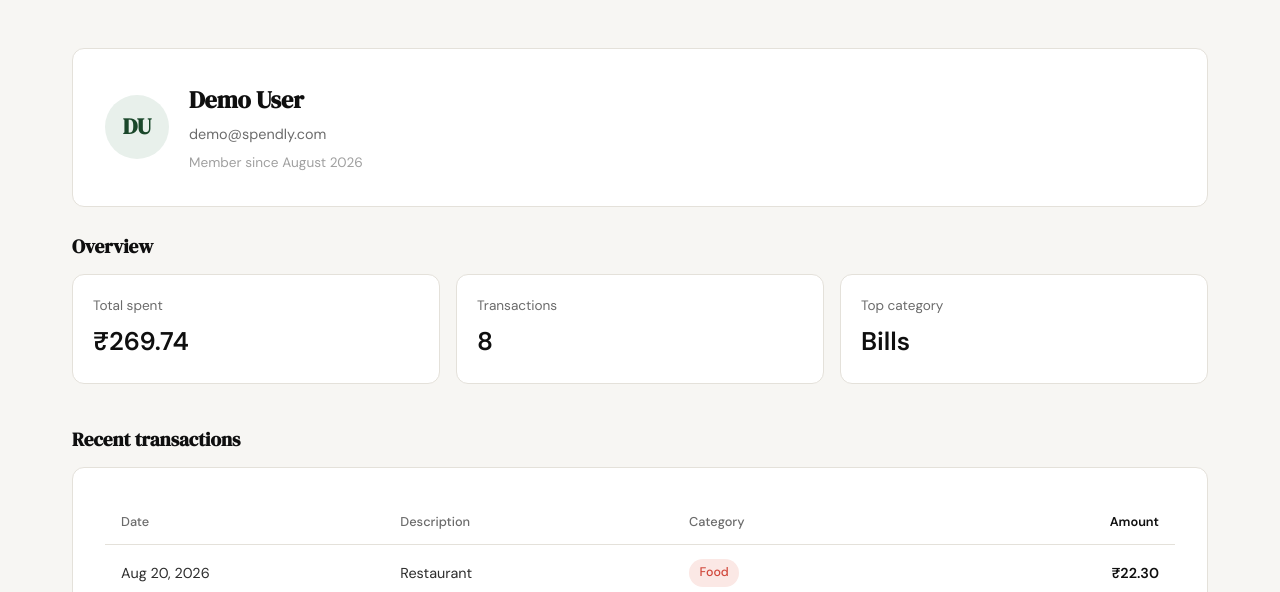
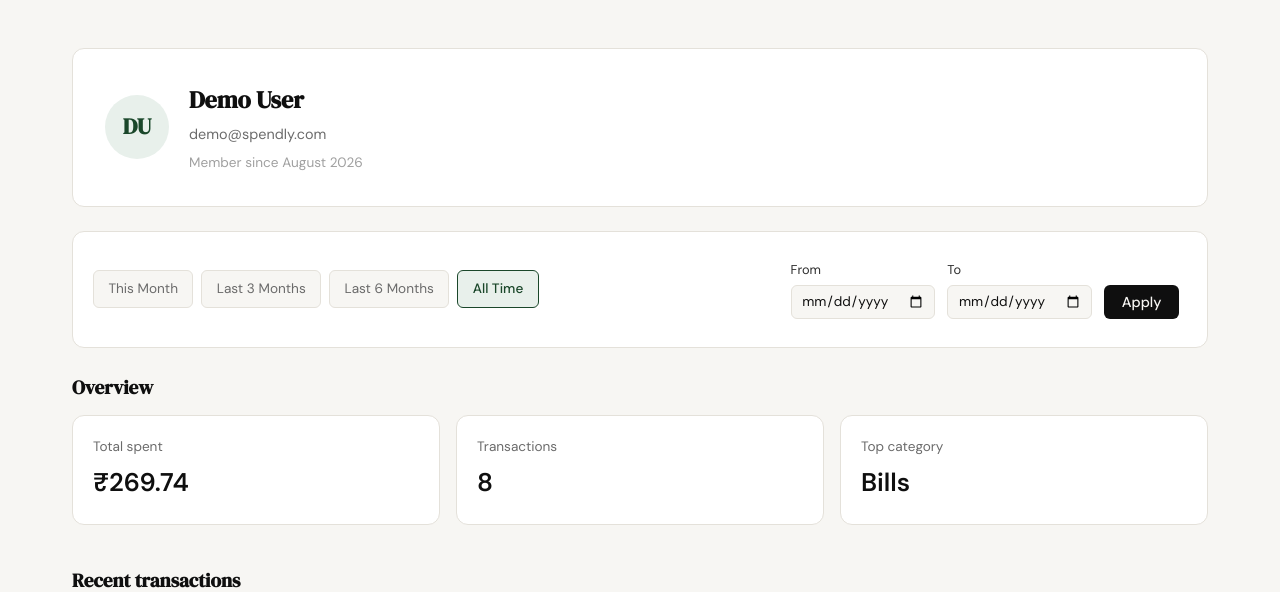
Before and after one commit to amrendra1423/spendly, a Flask app: page /profile in a window 1280 px wide. Shown: the part 61-653 px from the top of the page. Run offline with Flask 3, Linux system fonts and the light colour scheme; the visitor is signed in with stand-in values (Sample User, id 1); data comes from the database, SQL or seed files in the repository.

Commit message:
add date filter to profile page

```diff
--- a/app.py
+++ b/app.py
@@ -1,3 +1,4 @@
+from calendar import monthrange
 from datetime import datetime
 
 from flask import Flask, render_template, request, redirect, url_for, session, flash
@@ -35,6 +36,52 @@
 def _initials(name):
     words = name.split()
     return "".join(word[0] for word in words[:2]).upper()
+
+
+def _parse_date(value):
+    if not value:
+        return None
+    try:
+        return datetime.strptime(value, "%Y-%m-%d").date()
+    except ValueError:
+        return None
+
+
+def _subtract_months(d, months):
+    total_months = d.month - 1 - months
+    year = d.year + total_months // 12
+    month = total_months % 12 + 1
+    day = min(d.day, monthrange(year, month)[1])
+    return d.replace(year=year, month=month, day=day)
+
+
+def _build_presets(today):
+    return [
+        {
+            "key": "this_month",
+            "label": "This Month",
+            "date_from": today.replace(day=1).strftime("%Y-%m-%d"),
+            "date_to": today.strftime("%Y-%m-%d"),
+        },
+        {
+            "key": "last_3_months",
+            "label": "Last 3 Months",
+            "date_from": _subtract_months(today, 3).strftime("%Y-%m-%d"),
+            "date_to": today.strftime("%Y-%m-%d"),
+        },
+        {
+            "key": "last_6_months",
+            "label": "Last 6 Months",
+            "date_from": _subtract_months(today, 6).strftime("%Y-%m-%d"),
+            "date_to": today.strftime("%Y-%m-%d"),
+        },
+        {
+            "key": "all_time",
+            "label": "All Time",
+            "date_from": None,
+            "date_to": None,
+        },
+    ]
 
 
 # ------------------------------------------------------------------ #
@@ -139,8 +186,35 @@
         "member_since": user_row["member_since"],
     }
 
+    raw_from = request.args.get("date_from", "")
+    raw_to = request.args.get("date_to", "")
+    parsed_from = _parse_date(raw_from)
+    parsed_to = _parse_date(raw_to)
+
+    date_from = date_to = None
+    if parsed_from and parsed_to:
+        if parsed_from > parsed_to:
+            flash("Start date must be before end date.")
+        else:
+            date_from = parsed_from.strftime("%Y-%m-%d")
+            date_to = parsed_to.strftime("%Y-%m-%d")
+
+    presets = _build_presets(datetime.now().date())
+    active_preset = "all_time"
+    if date_from and date_to:
+        active_preset = next(
+            (
+                p["key"]
+                for p in presets
+                if p["key"] != "all_time"
+                and p["date_from"] == date_from
+                and p["date_to"] == date_to
+            ),
+            "custom",
+        )
+
     # --- BEGIN_STATS_BLOCK ---
-    summary = get_summary_stats(user_id)
+    summary = get_summary_stats(user_id, date_from=date_from, date_to=date_to)
     stats = {
         "total_spent": _currency(summary["total_spent"]),
         "transaction_count": summary["transaction_count"],
@@ -156,7 +230,7 @@
             "category": tx["category"],
             "amount": _currency(tx["amount"]),
         }
-        for tx in get_recent_transactions(user_id)
+        for tx in get_recent_transactions(user_id, date_from=date_from, date_to=date_to)
     ]
     # --- END_TRANSACTIONS_BLOCK ---
 
@@ -167,7 +241,7 @@
             "amount": _currency(cat["amount"]),
             "percent": cat["pct"],
         }
-        for cat in get_category_breakdown(user_id)
+        for cat in get_category_breakdown(user_id, date_from=date_from, date_to=date_to)
     ]
     # --- END_CATEGORIES_BLOCK ---
 
@@ -177,6 +251,9 @@
         stats=stats,
         transactions=transactions,
         categories=categories,
+        filters={"raw_from": raw_from, "raw_to": raw_to},
+        presets=presets,
+        active_preset=active_preset,
     )
 
 
--- a/database/queries.py
+++ b/database/queries.py
@@ -21,25 +21,31 @@
     }
 
 
-def get_summary_stats(user_id):
+def get_summary_stats(user_id, date_from=None, date_to=None):
     conn = get_db()
+
+    params = [user_id]
+    date_clause = ""
+    if date_from is not None and date_to is not None:
+        date_clause = " AND date BETWEEN ? AND ?"
+        params.extend([date_from, date_to])
 
     totals = conn.execute(
         "SELECT COALESCE(SUM(amount), 0) AS total, COUNT(*) AS count "
-        "FROM expenses WHERE user_id = ?",
-        (user_id,),
+        "FROM expenses WHERE user_id = ?" + date_clause,
+        params,
     ).fetchone()
 
     top = conn.execute(
         """
         SELECT category
         FROM expenses
-        WHERE user_id = ?
+        WHERE user_id = ?""" + date_clause + """
         GROUP BY category
         ORDER BY SUM(amount) DESC
         LIMIT 1
         """,
-        (user_id,),
+        params,
     ).fetchone()
 
     conn.close()
@@ -51,17 +57,25 @@
     }
 
 
-def get_recent_transactions(user_id, limit=10):
+def get_recent_transactions(user_id, limit=10, date_from=None, date_to=None):
     conn = get_db()
+
+    params = [user_id]
+    date_clause = ""
+    if date_from is not None and date_to is not None:
+        date_clause = " AND date BETWEEN ? AND ?"
+        params.extend([date_from, date_to])
+    params.append(limit)
+
     rows = conn.execute(
         """
         SELECT date, description, category, amount
         FROM expenses
-        WHERE user_id = ?
+        WHERE user_id = ?""" + date_clause + """
         ORDER BY date DESC, id DESC
         LIMIT ?
         """,
-        (user_id, limit),
+        params,
     ).fetchall()
     conn.close()
 
@@ -76,17 +90,24 @@
     ]
 
 
-def get_category_breakdown(user_id):
+def get_category_breakdown(user_id, date_from=None, date_to=None):
     conn = get_db()
+
+    params = [user_id]
+    date_clause = ""
+    if date_from is not None and date_to is not None:
+        date_clause = " AND date BETWEEN ? AND ?"
+        params.extend([date_from, date_to])
+
     rows = conn.execute(
         """
         SELECT category, SUM(amount) AS total
         FROM expenses
-        WHERE user_id = ?
+        WHERE user_id = ?""" + date_clause + """
         GROUP BY category
         ORDER BY total DESC
         """,
-        (user_id,),
+        params,
     ).fetchall()
     conn.close()
 
--- a/static/css/style.css
+++ b/static/css/style.css
@@ -755,6 +755,90 @@
 .progress-fill-shopping { background: var(--cat-shopping); }
 .progress-fill-other { background: var(--ink-muted); }
 
+/* Filter bar */
+
+.filter-bar {
+    background: var(--paper-card);
+    border: 1px solid var(--border);
+    border-radius: var(--radius-md);
+    padding: 1.25rem;
+    display: flex;
+    flex-wrap: wrap;
+    align-items: center;
+    justify-content: space-between;
+    gap: 1rem;
+}
+
+.filter-presets {
+    display: flex;
+    flex-wrap: wrap;
+    gap: 0.5rem;
+}
+
+.filter-preset-btn {
+    padding: 0.45rem 0.9rem;
+    border: 1px solid var(--border);
+    border-radius: var(--radius-sm);
+    font-family: var(--font-body);
+    font-size: 0.85rem;
+    color: var(--ink-muted);
+    background: var(--paper);
+    text-decoration: none;
+    transition: border-color 0.2s, color 0.2s, background 0.2s;
+}
+
+.filter-preset-btn:hover { border-color: var(--accent); color: var(--ink); }
+
+.filter-preset-btn-active {
+    background: var(--accent-light);
+    border-color: var(--accent);
+    color: var(--accent);
+    font-weight: 500;
+}
+
+.filter-custom-form {
+    display: flex;
+    flex-wrap: wrap;
+    align-items: flex-end;
+    gap: 0.75rem;
+    padding: 0.5rem;
+    border-radius: var(--radius-sm);
+    transition: background 0.2s;
+}
+
+.filter-custom-form-active { background: var(--accent-light); }
+
+.filter-custom-form label {
+    display: flex;
+    flex-direction: column;
+    gap: 0.3rem;
+    font-size: 0.8rem;
+    color: var(--ink-soft);
+}
+
+.filter-custom-form input[type="date"] {
+    padding: 0.4rem 0.6rem;
+    border: 1px solid var(--border);
+    border-radius: var(--radius-sm);
+    font-family: var(--font-body);
+    font-size: 0.85rem;
+    color: var(--ink);
+    background: var(--paper);
+}
+
+.filter-custom-form .btn-primary {
+    padding: 0.5rem 1.1rem;
+}
+
+.filter-flash-error {
+    background: var(--danger-light);
+    color: var(--danger);
+    border: 1px solid var(--danger);
+    border-radius: var(--radius-sm);
+    padding: 0.75rem 1rem;
+    font-size: 0.875rem;
+}
+
 /* ------------------------------------------------------------------ */
 /* Responsive                                                          */
 /* ------------------------------------------------------------------ */
--- a/templates/profile.html
+++ b/templates/profile.html
@@ -15,6 +15,36 @@
                 <p class="profile-meta">Member since {{ user.member_since }}</p>
             </div>
         </div>
+    </div>
+
+    {% with messages = get_flashed_messages() %}
+    {% if messages %}
+    {% for message in messages %}
+    <div class="filter-flash-error">{{ message }}</div>
+    {% endfor %}
+    {% endif %}
+    {% endwith %}
+
+    <div class="filter-bar">
+        <div class="filter-presets">
+            {% for preset in presets %}
+            <a href="{{ url_for('profile', date_from=preset.date_from, date_to=preset.date_to) }}"
+               class="filter-preset-btn{{ ' filter-preset-btn-active' if active_preset == preset.key else '' }}">
+                {{ preset.label }}
+            </a>
+            {% endfor %}
+        </div>
+
+        <form method="GET" action="{{ url_for('profile') }}"
+              class="filter-custom-form{{ ' filter-custom-form-active' if active_preset == 'custom' else '' }}">
+            <label for="date_from">From
+                <input type="date" id="date_from" name="date_from" value="{{ filters.raw_from }}">
+            </label>
+            <label for="date_to">To
+                <input type="date" id="date_to" name="date_to" value="{{ filters.raw_to }}">
+            </label>
+            <button type="submit" class="btn-primary">Apply</button>
+        </form>
     </div>
 
     <div>
```
Also changed, not shown: tests/test_06-date-filter-profile.py (added, +441 -0 lines), .claude/specs/06-date-filter-profile.md (added).
